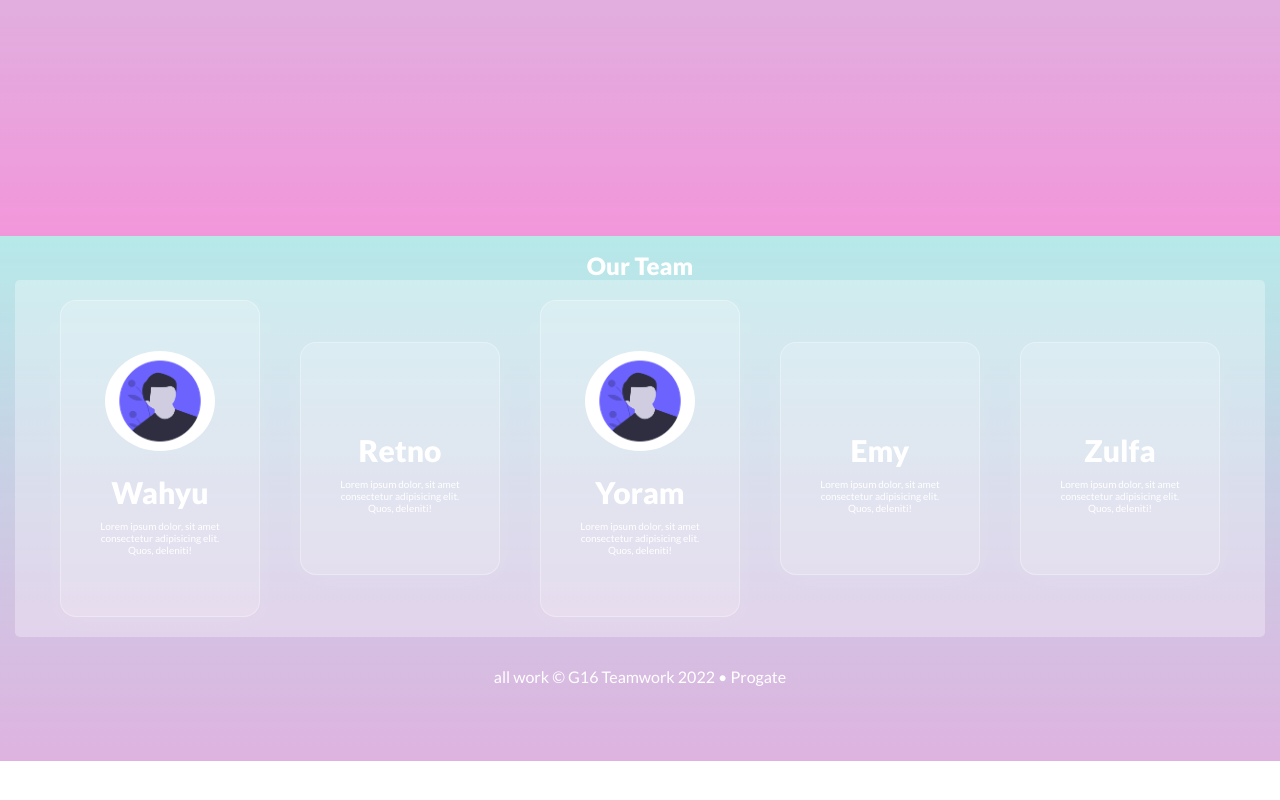
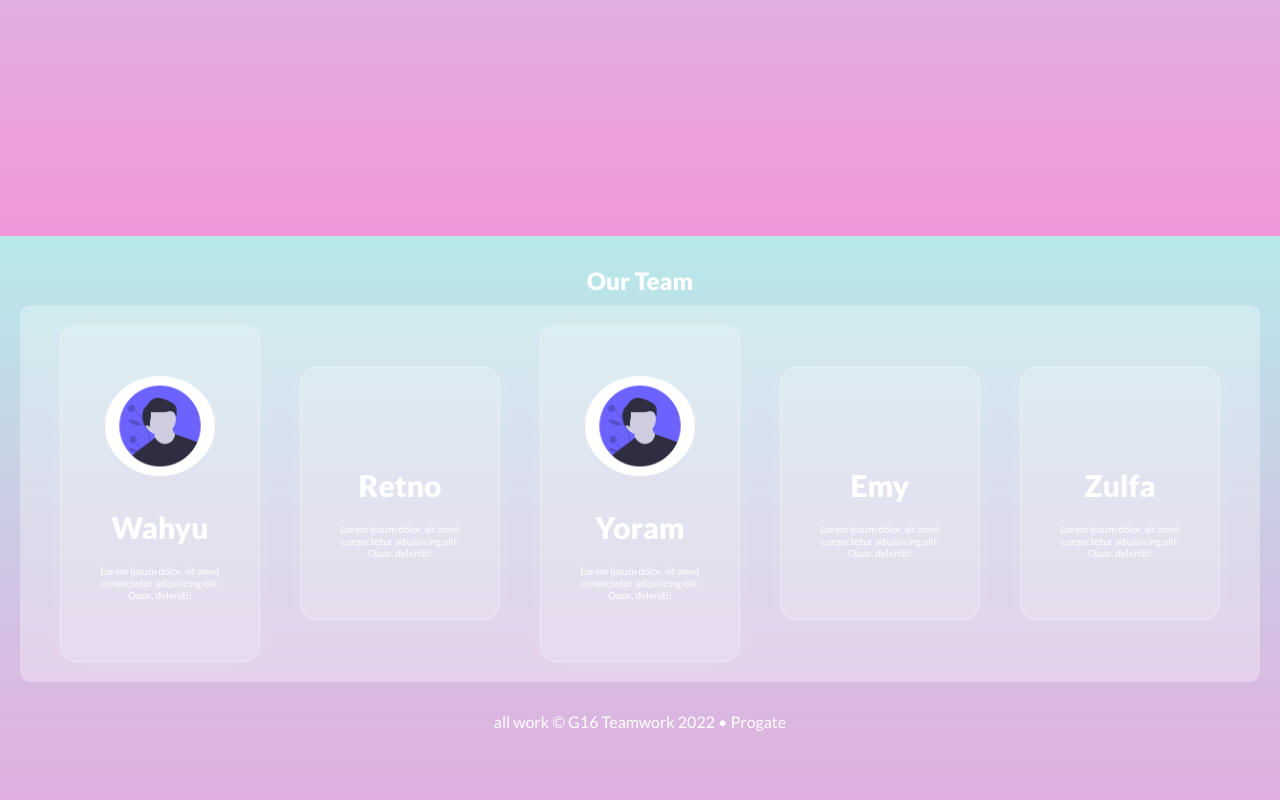
Before and after one commit to yoram7/G16, a plain HTML site: page index.html in a window 1280 px wide. Shown: the part 564-1364 px from the top of the page. Before the commit the page ends 1325 px from the top, so only its background shows below. Drawn offline with Linux system fonts and the light colour scheme.

Commit message:
Update style.css

```diff
--- a/styles.css
+++ b/styles.css
@@ -147,17 +147,18 @@ main{
 
 
 /* ----- Body ----- */
-.clear{
-    clear: left;
-}
 
 /* ----- Section About ----- */
 
-.section-about{
+.section-about {
     color: #fff;
     text-align: center;
-    padding: 15px;
+    padding: 20px;
 
+}
+
+.section-about h2 {
+    padding: 10px;
 }
 /* ----- Section Akhir About ----- */
 
@@ -168,7 +169,7 @@ main{
     align-items: center;
     justify-content: center;
     background-color: rgba(255, 255, 255, 0.3);
-    border-radius: 5px;
+    border-radius: 10px;
 
 }
 
```
